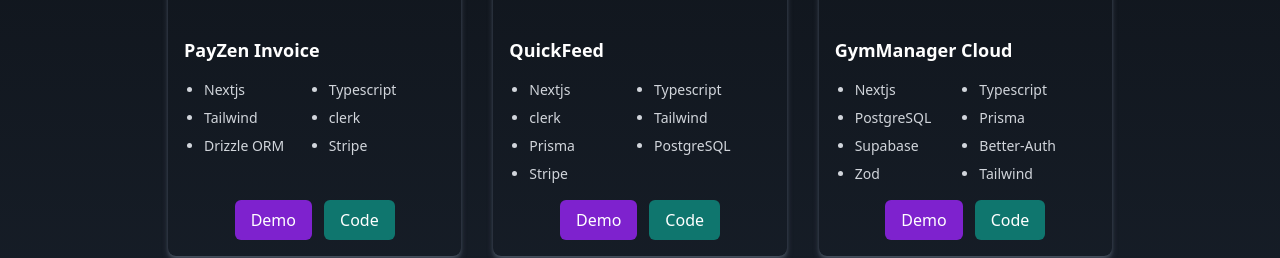
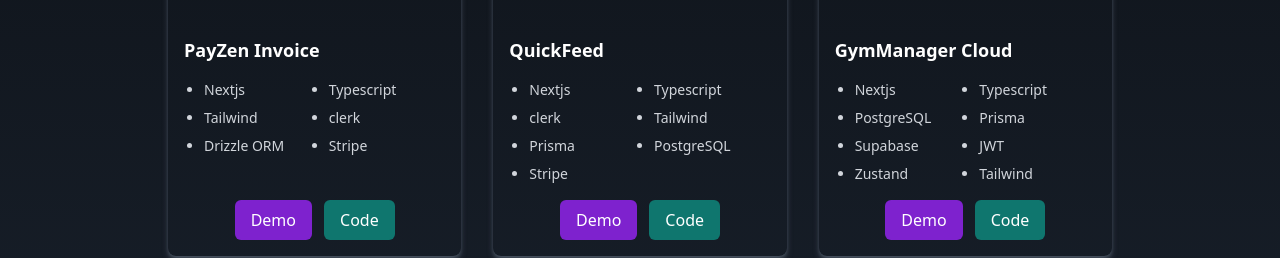
Before and after one commit to NahomT23/Portfolio, a React (Vite) app in the folder Portfolio/: page / in a window 1280 px wide. Shown: the part 2720-2978 px from the top of the page. Built offline with nearby package versions, Linux system fonts and the light colour scheme; a web font is replaced by a local one.

Commit message:
gym manager links updated

```diff
--- a/Portfolio/src/Components/Portfolio.jsx
+++ b/Portfolio/src/Components/Portfolio.jsx
@@ -62,9 +62,9 @@
             id: 6,
             name: 'GymManager Cloud',
             src: gymManager,
-            demoLink: 'https://gym-managment-three.vercel.app/',
-            codeLink: 'https://github.com/NahomT23/GYM-managment.git',
-            technologies: ['Nextjs', 'Typescript', 'PostgreSQL', 'Prisma', 'Supabase', 'Better-Auth', 'Zod', 'Tailwind']
+            demoLink: '',
+            codeLink: 'https://github.com/NahomT23/gym-manager-v2.git',
+            technologies: ['Nextjs', 'Typescript', 'PostgreSQL', 'Prisma', 'Supabase', 'JWT', 'Zustand', 'Tailwind']
         },
         {
             id: 7,
```
